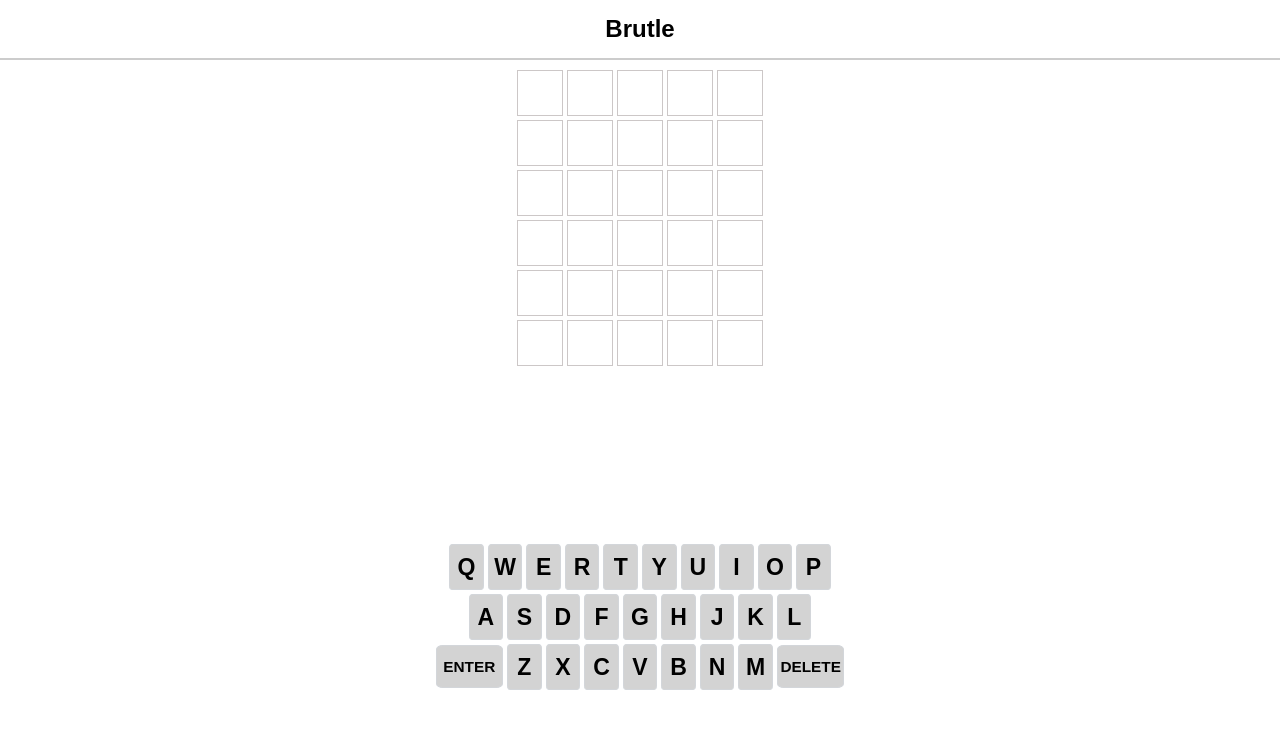
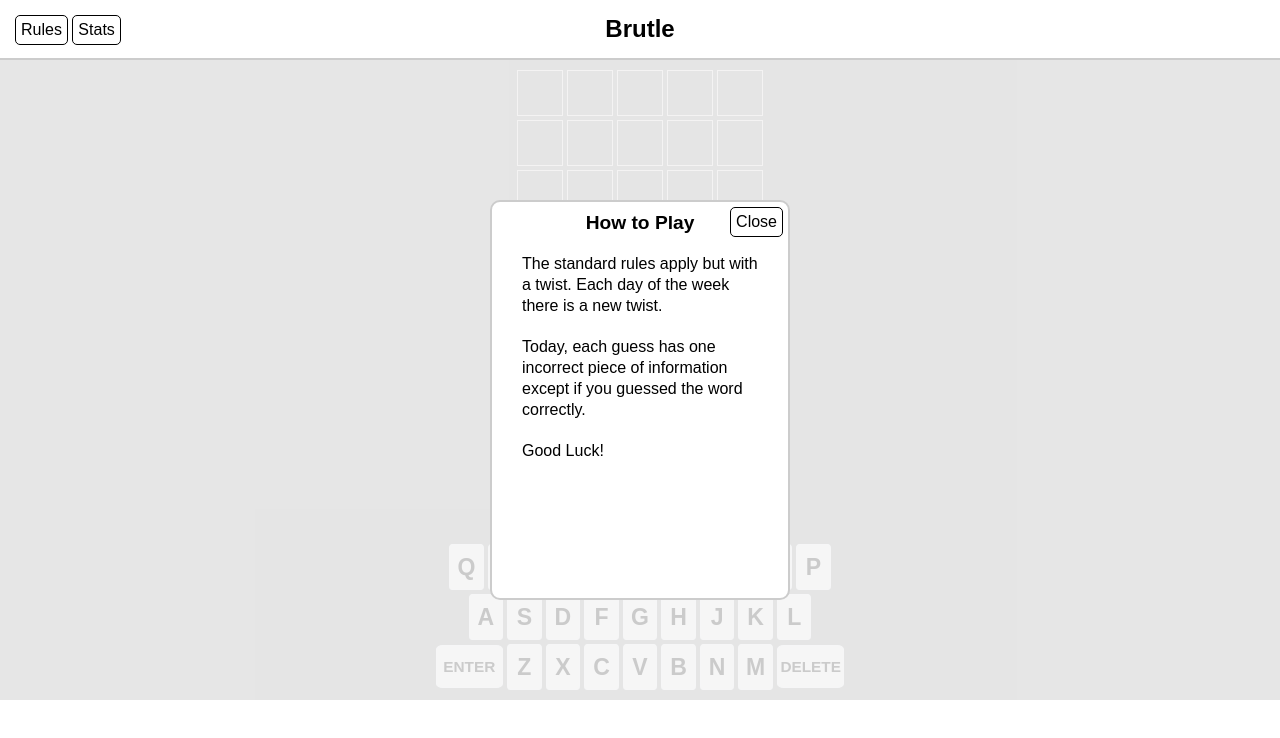
Before and after one commit to theneddlesking/word-game, a Svelte app: page / in a window 1280 px wide. Shown: the top 738 px of the page. Built offline with nearby package versions, Linux system fonts and the light colour scheme.

Commit message:
Add Win Animation

```diff
--- a/src/App.svelte
+++ b/src/App.svelte
@@ -1,21 +1,107 @@
 <script lang="ts">
+  import Dialog from "./lib/components/Dialog.svelte";
   import Game from "./lib/components/Game.svelte";
   import Header from "./lib/components/Header.svelte";
+  import HeaderButton from "./lib/components/HeaderButton.svelte";
+  import { getUserData, type UserData } from "./lib/userData";
 
-  // try to load game from local storage
+  let rulesDialogOpen = true;
+  let statsDialogOpen = false;
+
+  $: dialogIsOpen = rulesDialogOpen || statsDialogOpen;
+
+  let rules =
+    "each guess has one incorrect piece of information except if you guessed the word correctly.";
+
+  let userData: UserData = getUserData();
 </script>
 
 <Header />
 
-<main>
-  <Game />
+<div id="buttons">
+  <HeaderButton
+    handleClick={() => {
+      rulesDialogOpen = !rulesDialogOpen;
+      statsDialogOpen = false;
+    }}
+    buttonText={"Rules"}
+  />
+  <HeaderButton
+    handleClick={() => {
+      statsDialogOpen = !statsDialogOpen;
+      rulesDialogOpen = false;
+    }}
+    buttonText={"Stats"}
+  />
+</div>
+
+<Dialog bind:isOpen={rulesDialogOpen} heading={"How to Play"}>
+  <div id="rules">
+    <p>
+      The standard rules apply but with a twist. Each day of the week there is a
+      new twist.
+    </p>
+    <br />
+    <p>Today, {rules}</p>
+    <br />
+    <p>Good Luck!</p>
+  </div>
+</Dialog>
+<Dialog bind:isOpen={statsDialogOpen} heading={"Stats"}>
+  <p>
+    <strong>Games Played</strong>
+    {userData.played}
+  </p>
+  <p>
+    <strong>Winrate</strong>
+    {userData.winPercentage}%
+  </p>
+  <p>
+    <strong>Current Streak 🔥</strong>
+    {userData.currentStreak}
+  </p>
+  <p>
+    <strong>Longest Streak 🔥</strong>
+    {userData.longestStreak}
+  </p>
+  <p>
+    <br />
+    <strong>Scores</strong>
+  </p>
+  <div>
+    <!-- render each number of wins -->
+  </div>
+</Dialog>
+
+<main class={dialogIsOpen ? "lowOpacity" : ""}>
+  <Game bind:userData bind:dialogIsOpen bind:showStats={statsDialogOpen} />
 </main>
 
 <style>
+  #buttons {
+    position: absolute;
+    top: 0;
+    left: 0;
+    padding: 15px;
+  }
+
+  #rules {
+    padding: 20px;
+    line-height: 1.3;
+  }
+
+  strong {
+    font-weight: bold;
+  }
   main {
     display: flex;
     justify-content: center;
     align-items: center;
     max-height: 100vh;
   }
+
+  .lowOpacity {
+    opacity: 0.2;
+    background-color: grey;
+  }
 </style>
--- a/src/app.css
+++ b/src/app.css
@@ -30,4 +30,32 @@ video {
 
 #app {
   height: 100vh;
+  font-family: "Arial", sans-serif;
 }
+
+button {
+  background-color: white;
+  border: 1px solid black;
+  border-radius: 5px;
+  padding: 5px;
+}
+
+button:hover {
+  background-color: rgb(104, 103, 103);
+  color: white;
+  cursor: pointer;
+}
+
+/* disable user zooming */
+body {
+  touch-action: manipulation;
+}
+
+/* disable pinch zooming on iOS */
+@media (max-width: 767px) {
+  body {
+    overflow: hidden;
+    position: fixed;
+    width: 100%;
+  }
+}
--- a/src/lib/components/Cell.svelte
+++ b/src/lib/components/Cell.svelte
@@ -4,6 +4,8 @@
   export let letter: string;
   export let color: WordColor;
   export let flipDelay: number;
+  export let isWin = false;
+  export let winDelay: number;
 
   let cell: HTMLDivElement;
 
@@ -16,15 +18,20 @@
       white: "#ffffff",
     };
 
-    return map[color];
+    return isWin ? map["green"] : map[color];
   }
 </script>
 
 <div
-  style="--tile-color: {convertColor(color)}; --flip-delay: {flipDelay}s;"
-  class="test cell {color === 'empty' ? 'border-light' : ''} {color === 'white'
+  style="--tile-color: {convertColor(
+    color
+  )}; --flip-delay: {flipDelay}s; --win-delay: {winDelay}s"
+  class="cell {color === 'empty' && !isWin ? 'border-light' : ''} {color ===
+    'white' && !isWin
     ? 'border-dark'
-    : ''} {color !== 'empty' && color !== 'white' ? 'border-light flip' : ''}"
+    : ''} {color !== 'empty' && color !== 'white'
+    ? 'border-light flip'
+    : ''} {isWin ? 'win-animation' : ''}"
   bind:this={cell}
 >
   {letter.toUpperCase()}
@@ -62,10 +69,23 @@
     animation-delay: calc(var(--flip-delay));
   }
 
-  .test {
-    color: #13560f;
-    color: #fd9b08;
-    color: #000000;
+  .win-animation {
+    background-color: var(--tile-color);
+    color: white;
+    animation: cellWinAnimation 0.5s ease-in-out;
+    animation-delay: calc(var(--win-delay));
+  }
+
+  @keyframes cellWinAnimation {
+    0% {
+      transform: scale(1);
+    }
+    50% {
+      transform: scale(1.2);
+    }
+    100% {
+      transform: scale(1);
+    }
   }
 
   @keyframes pulse {
--- a/src/lib/components/Dialog.svelte
+++ b/src/lib/components/Dialog.svelte
@@ -1,7 +1,37 @@
-<script>
+<script lang="ts">
+  export let isOpen: boolean = false;
+  export let heading: string;
 </script>
 
-<dialog>
-  <h1>Dialogue I guess</h1>
+<dialog open={isOpen}>
+  <h1>{heading}</h1>
+  <button on:click={() => (isOpen = !isOpen)}>Close</button>
   <slot />
 </dialog>
+
+<style>
+  dialog {
+    position: absolute;
+    top: 25vh;
+    left: calc(50vw - 150px);
+    width: 300px;
+    height: 50vh;
+    z-index: 100;
+    padding: 10px;
+    border: 2px solid #ccc;
+    border-radius: 10px;
+  }
+
+  h1 {
+    text-align: center;
+    font-size: 1.2em;
+    font-weight: bold;
+  }
+
+  button {
+    position: absolute;
+    top: 0;
+    right: 0;
+    margin: 5px;
+  }
+</style>
--- a/src/lib/components/Game.svelte
+++ b/src/lib/components/Game.svelte
@@ -4,12 +4,18 @@
   import type { GuessResponse } from "../game";
   import { BAIT_VALIDATION_FUNC } from "../games/brutle";
   import { getGame } from "../getGame";
+  import { addGameToUserData, saveUserData, type UserData } from "../userData";
   import Guess from "./Guess.svelte";
   import Keyboard from "./Keyboard.svelte";
+
+  export let userData: UserData;
+  export let showStats: boolean;
+  export let dialogIsOpen: boolean;
 
   let isInputDisabled = false;
 
   let isShaking = false;
+  let isWinAnimation = false;
 
   function disableInput(delay = 1500) {
     isInputDisabled = true;
@@ -40,11 +46,25 @@
   let letterColorMap = game.letterColorMap;
 
   function handleGameOver(response: GuessResponse) {
-    if (response.gameWon) {
-      console.log("You won!");
-    } else {
-      console.log("You lost!");
-    }
+    // update user data
+    userData = addGameToUserData(userData, game);
+
+    // save user data
+    saveUserData(userData);
+
+    setTimeout(() => {
+      if (response.gameWon) {
+        // do the animation if you won
+        isWinAnimation = true;
+      } else {
+        // reveal the answer
+      }
+
+      // show stats screen
+      setTimeout(() => {
+        showStats = true;
+      }, 2000);
+    }, 2500);
   }
 
   let timeout: ReturnType<typeof setTimeout> | undefined;
@@ -80,7 +100,7 @@
   }
 
   function tryEnteringGuess() {
-    if (currentWord.length == game.wordLength) {
+    if (currentWord.length == game.wordLength && !dialogIsOpen) {
       const response = game.makeGuess(currentWord.toLowerCase());
 
       if (!response.invalidGuess) {
@@ -93,13 +113,17 @@
   }
 
   function tryDeletingLetter() {
-    if (currentWord.length > 0) {
+    if (currentWord.length > 0 && !dialogIsOpen) {
       currentWord = currentWord.slice(0, -1);
     }
   }
 
   function tryAddingLetter(letter: string) {
-    if (game.guesses.length == game.maxGuesses || game.gameWon) {
+    if (
+      game.guesses.length == game.maxGuesses ||
+      game.gameWon ||
+      dialogIsOpen
+    ) {
       return;
     }
 
@@ -152,8 +176,10 @@
 <div id="game">
   <div id="guesses">
     <!-- filled guess -->
-    {#each game.guesses as guess}
-      <Guess {guess} />
+
+    {#each game.guesses as guess, i}
+      <!-- not last guess -->
+      <Guess {guess} isWin={isWinAnimation && i == game.guesses.length - 1} />
     {/each}
 
     <!-- current guess -->
--- a/src/lib/components/Guess.svelte
+++ b/src/lib/components/Guess.svelte
@@ -9,7 +9,9 @@
     },
   };
 
-  export let isShaking = false;
+  export let isWin: boolean = false;
+
+  export let isShaking: boolean = false;
 
   $: if (isShaking) {
     const element = document.getElementById("guess-container");
@@ -23,7 +25,13 @@
 
 <div id="guess-container" class:shake={isShaking}>
   {#each guess.word as letter, i}
-    <Cell {letter} color={guess.details.colors[i]} flipDelay={i * 0.25} />
+    <Cell
+      {letter}
+      color={guess.details.colors[i]}
+      flipDelay={i * 0.25}
+      {isWin}
+      winDelay={i * 0.15}
+    />
   {/each}
 </div>
 
--- a/src/lib/components/Header.svelte
+++ b/src/lib/components/Header.svelte
@@ -1,4 +1,4 @@
-<script>
+<script lang="ts">
 </script>
 
 <header>
```
